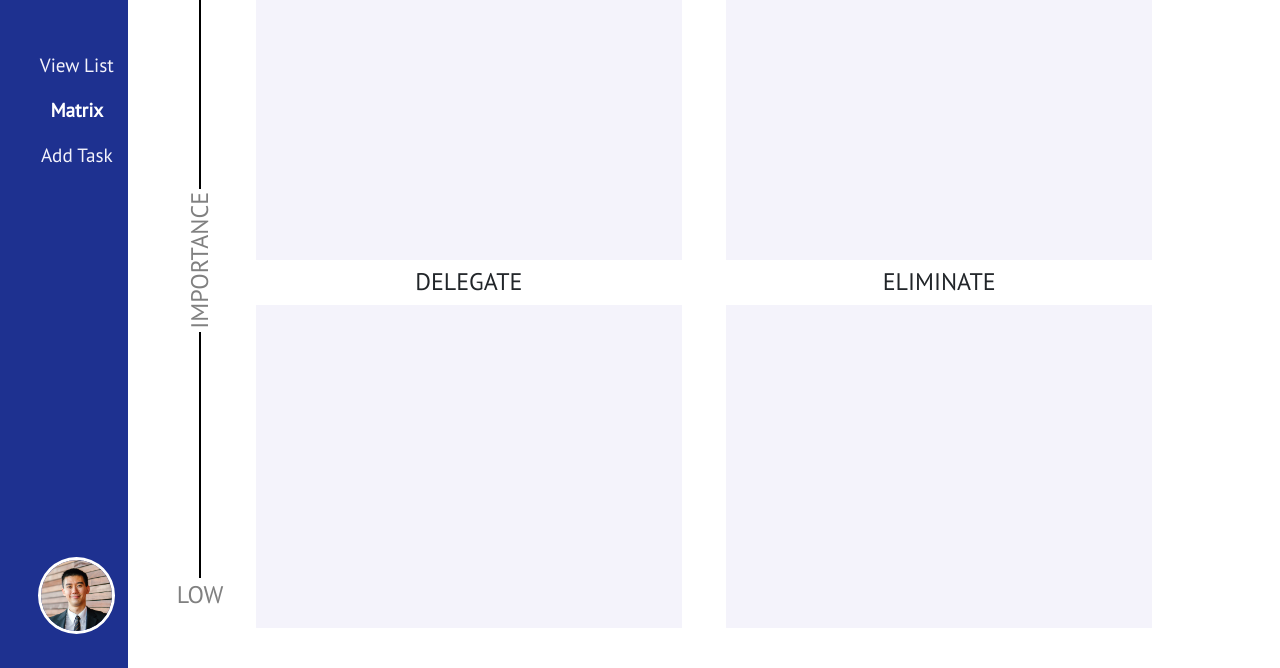
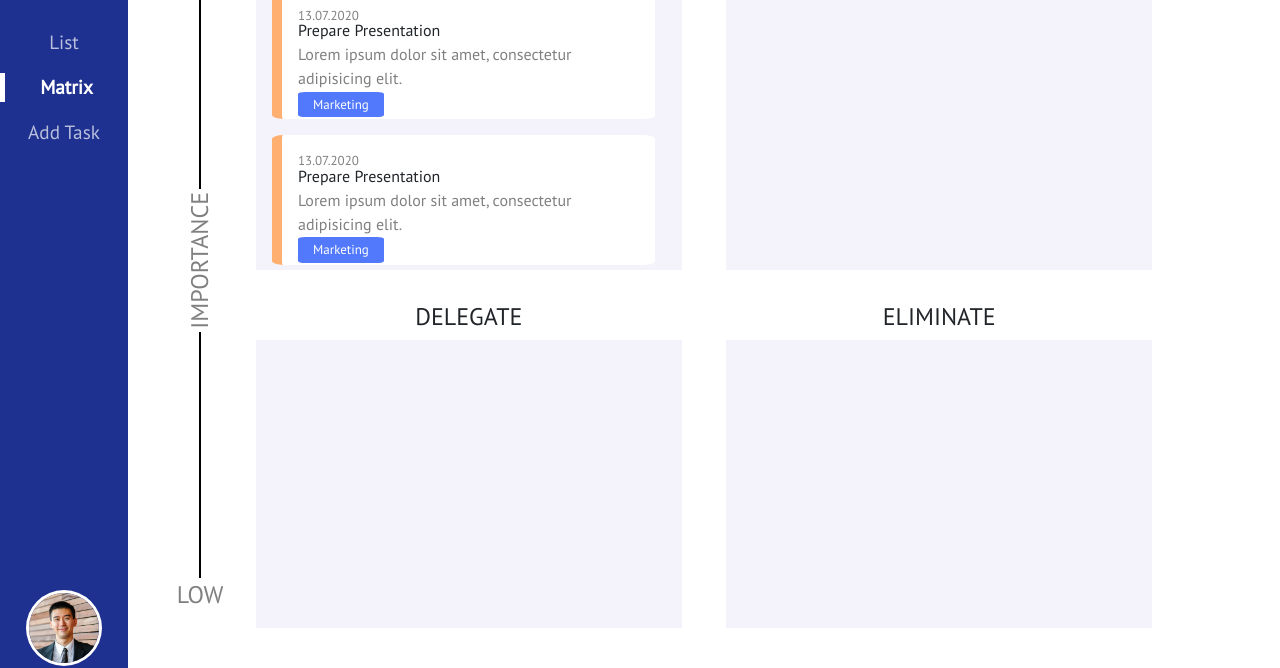
Before and after one commit to CarinaKarthaus/task-management, a plain HTML site: page matrix.html in a window 1280 px wide. Shown: the part 132-800 px from the top of the page. Drawn offline with nearby package versions, Linux system fonts and the light colour scheme.

Commit message:
Sidebar links and styling, style for tasks in the matrix and calendar icons in add task site

```diff
--- a/matrix.html
+++ b/matrix.html
@@ -16,9 +16,13 @@
     <div class="side-bar">
         <img src="img/logo.png">
         <div class="align-center">
-            <p>View List</p>
+            <a href="index.html">
+                <p>List</p>
+            </a>
             <p class="page-selected">Matrix</p>
-            <p>Add Task</p>
+            <a href="add-task.html">
+                <p>Add Task</p>
+            </a>
         </div>
         <img src="img/profile.jpg" class="profile-pic">
     </div>
@@ -44,7 +48,18 @@
             <div class='do-box'>
                 <h3>DO</h3>
                 <div class='blue-box'>
-                    <div class='task'></div>
+                    <div class='task-box'>
+                        <div class='task-date'>13.07.2020</div>
+                        <div class="task-title">Prepare Presentation</div>
+                        <div class="task-description">Lorem ipsum dolor sit amet, consectetur adipisicing elit.</div>
+                        <div class="task-category">Marketing</div>
+                    </div>
+                    <div class='task-box'>
+                        <div class='task-date'>13.07.2020</div>
+                        <div class="task-title">Prepare Presentation</div>
+                        <div class="task-description">Lorem ipsum dolor sit amet, consectetur adipisicing elit.</div>
+                        <div class="task-category">Marketing</div>
+                    </div>
                 </div>
             </div>
             <div class='schedule-box'>
--- /dev/null
+++ b/script.js
@@ -0,0 +1,4 @@
+addTask(){
+
+
+}
--- a/style.css
+++ b/style.css
@@ -1,8 +1,16 @@
 /* Style for all sites */
+* {
+    box-sizing: border-box;
+}
 body {
     font-family: 'PT Sans', sans-serif;
     display: flex;
 }
+a:hover, a, a:active{
+    text-decoration: none;
+    color: rgba(255, 255, 255, 0.685);
+}
+
 form {
     background-color: #F4F3FB;
     height: 70vH;
@@ -23,8 +31,6 @@ label {
     width: 10vw;
     height: 100vH;
     background-color: #1E3190;
-    padding: 2em;
-    color: #F4F3FB;
     font-size: 1.2em;
     display: grid;
     position: fixed;
@@ -34,11 +40,10 @@ label {
     display: flex;
     flex-direction: column;
     align-items: center;
+    width: 100%;
 }
-
 .side-bar img {
-    margin-left: auto;
-    margin-right: auto;
+    margin: auto;
 }
 .profile-pic {
     width: 4em;
@@ -47,9 +52,14 @@ label {
     border: white solid;
 }
 .page-selected {
+    text-align: center;
     font-weight: bold;
     color: white;
+    width:100%;
+    border-left: 5px white solid;
 }
+
+
 .subheading {
     color: #1E3190;
     font-size: medium;
@@ -108,6 +118,37 @@ label {
 .btn-row button {
     float: right;
     font-size: large;
+}
+
+    /* --PROVISIONAL-- Calendar und list input icons  */
+.calendar-icon, .chevron-icon {
+    position: absolute;
+    background-color: white;
+    border: lightgrey 1.5px solid;
+    border-radius: 10%;
+    pointer-events: none;
+}
+.calendar-icon {
+    transform: scale(0.7);
+    right: 11px;
+    top: 31px;
+    padding: 0.4em;
+    padding-right: 0.8em;
+}
+.calendar-icon img {
+    padding-left: 0.5em;
+}
+.chevron-icon img {
+    width: 70%;
+    height: 60%;
+    padding-top: 0.8em;
+    padding-left: 0.5em;
+}
+.chevron-icon {
+    right: 28px;
+    top: 40px;
+    width: 2em;
+    height: 2.4em;
 }
 
 
@@ -179,9 +220,17 @@ h3 {
                         "three four";
 }
 .blue-box {
-    height: 100%;
+    height: 18em;
     width: 100%;
     background-color: #F4F3FB;
+    overflow: scroll;
+}
+.do-box, .schedule-box, .delegate-box, .eliminate-box {
+    display: flex;
+    height: 100%;
+    flex-direction: column;
+    justify-content: center;
+    align-items: center;
 }
 .do-box {
     margin-bottom: 10%;
@@ -203,6 +252,42 @@ h3 {
     margin-left: 5%;
     grid-area: four;
 }
+.task-box {
+    background-color: white;
+    margin: 1em;
+    margin-top: 0.5em;
+    width: 90%;
+    height: 45%;
+    border-left: #FFB071 10px solid;
+    border-radius: 3%;
+    display: flex;
+    flex-direction: column;
+    justify-items: left;
+    text-align: left;
+    padding: 1em;
+}
+.task-date {
+    height:5%;
+    font-size: small;
+    color: grey;
+    margin-bottom: 8px;
+}
+.task-description {
+    height: 30%;
+    color: grey;
+    margin-bottom: 10px;
+}
+div.task-category {
+    background-color: #5279FC;
+    color: white;
+    font-size: small;
+    border-radius: 8%;
+    bottom: 0;
+    left: 10px;
+    width: fit-content;
+    margin-top: 10px;
+    padding: 3px 15px 3px 15px;
+}
 
 /* Styles for task-list (index.html) */
 .list-box {
@@ -218,7 +303,7 @@ h3 {
     padding: 0.5em;
 }
 
-/* Style for row in task-list */
+    /* Style for row in task-list */
 .task-listed {
     grid-area: task;
     display: grid;
@@ -267,7 +352,8 @@ h3 {
 .email:hover {
     text-decoration: underline;
 }
-.task-category {
-    display: flex;
-    justify-content: center;
+p.task-category {
+        display: flex;
+        justify-content: center;
+
 }
```
Also changed, not shown: add-task.html (renamed from tasks.html, +22 -12 lines), index.html (+4 -5 lines), img/chevron.png (renamed from img/chevron .png), 1 other file.
